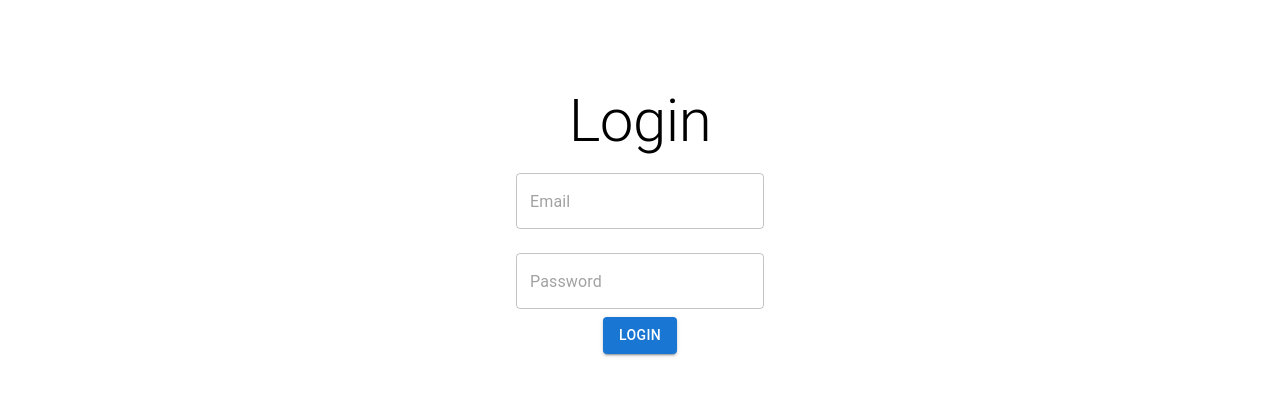
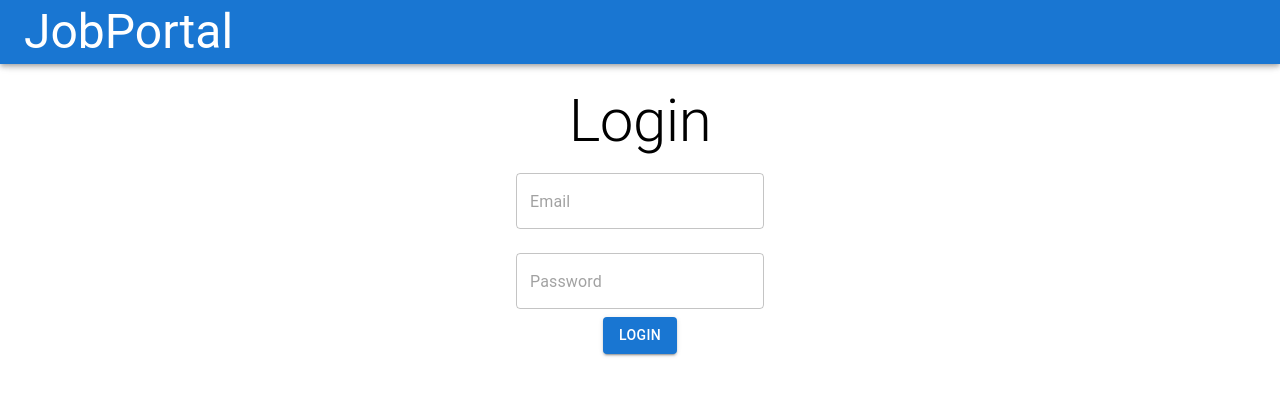
Before and after one commit to Parthkumar507/Admin, a React (Create React App) app in the folder client/: page /login in a window 1280 px wide. Shown: the top 396 px of the page. Built offline with nearby package versions, Linux system fonts and the light colour scheme; no server answers.

Commit message:
Add Header to login page

```diff
--- a/client/src/components/LoginPage.js
+++ b/client/src/components/LoginPage.js
@@ -1,4 +1,4 @@
-import { Box, Button, TextField, Typography } from "@mui/material";
+import { AppBar, Box, Button, Tab, Tabs, TextField, Toolbar, Typography } from "@mui/material";
 import React, { useState } from "react";
 import axios from "axios";
 import { useNavigate } from "react-router-dom";
@@ -50,6 +50,20 @@ const LoginPage = () => {
   };
   return (
     <div>
+    <header>
+<div style={{ display: "div", position: "absolute", top: "0" }}>
+    <AppBar>
+      <Toolbar>
+        <Typography variant="h3">JobPortal</Typography>
+        <Box sx={{ marginLeft: "auto" }}>
+        </Box>
+      </Toolbar>
+    </AppBar>
+  </div>
+</header>
+
+
+
       <form style={{marginTop:"85px"}} onSubmit={handleSubmit}>
         <Box
           marginLeft="auto"
```
